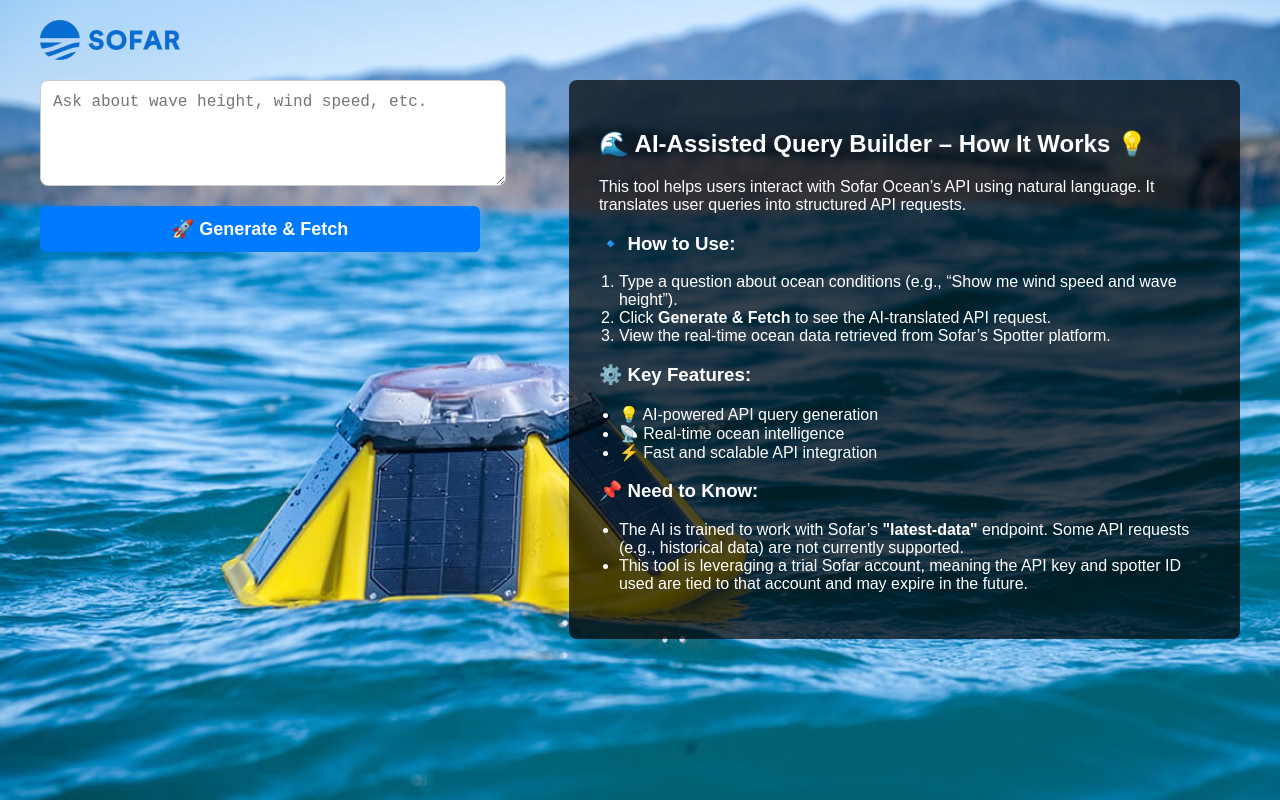
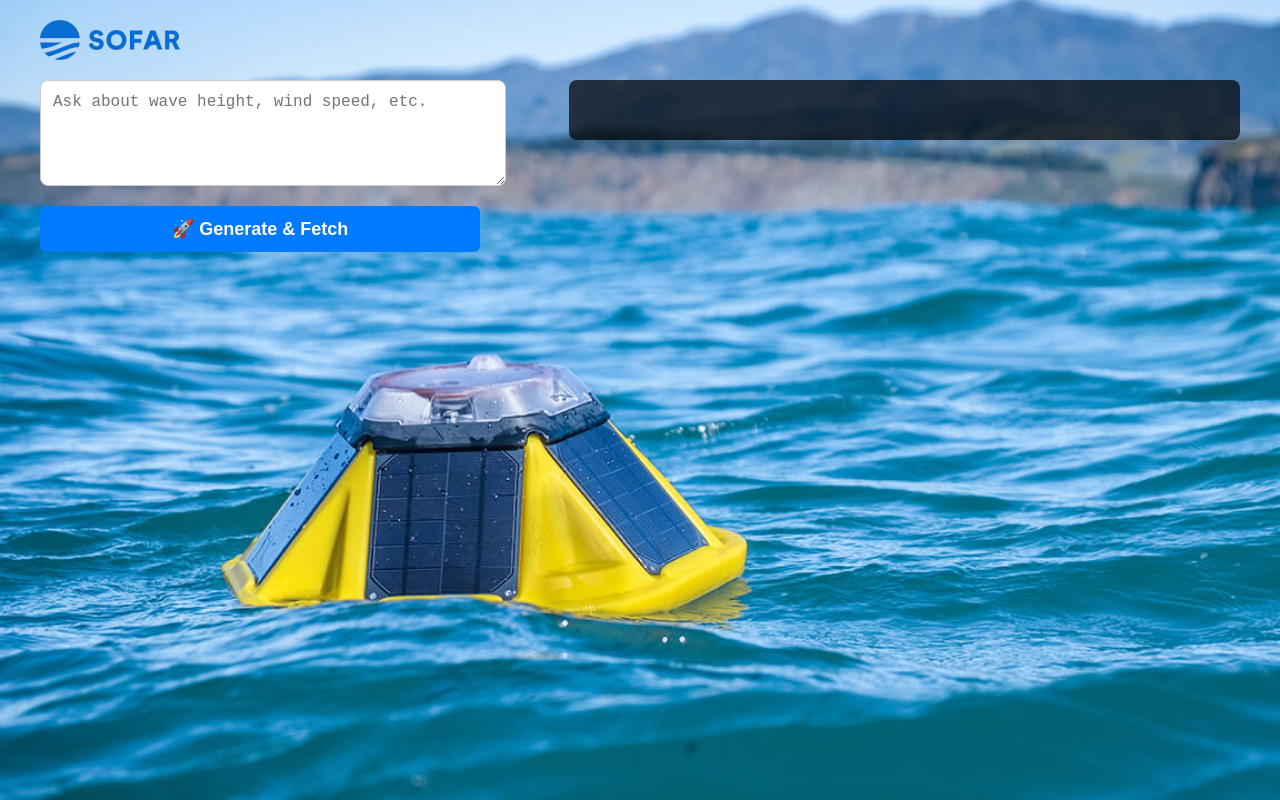
Before and after one commit to sswiderek/sofar-query-builder, a React (Create React App) app in the folder client/: page / in a window 1280 px wide. Built offline with nearby package versions, Linux system fonts and the light colour scheme.

Commit message:
Update App.js

```diff
--- a/client/src/App.js
+++ b/client/src/App.js
@@ -1,31 +1,48 @@
 import React, { useState } from "react";
-import "./App.css"; // Ensure styles are applied
-import sofarLogo from "./sofar-logo.png";
+import "./App.css";
+import sofarLogo from "sofar-logo.png";
 
 function App() {
   const [userPrompt, setUserPrompt] = useState("");
   const [apiResponse, setApiResponse] = useState(null);
   const [aiGeneratedQuery, setAiGeneratedQuery] = useState(null);
   const [apiRequestUrl, setApiRequestUrl] = useState("");
+  const [error, setError] = useState(null);
+  const [isLoading, setIsLoading] = useState(false);
 
   async function handleGenerate() {
+    // Reset all states at the start
+    setError(null);
     setApiResponse(null);
     setAiGeneratedQuery(null);
     setApiRequestUrl("");
+    setIsLoading(true);
 
     try {
+      // Step 1: Generate AI Query
       console.log("🔄 Sending request to AI Query Builder...");
-
       const queryResp = await fetch("https://sofar-backend.onrender.com/api/generate-query", {
         method: "POST",
         headers: { "Content-Type": "application/json" },
         body: JSON.stringify({ prompt: userPrompt }),
       });
 
+      if (!queryResp.ok) {
+        const errorData = await queryResp.json();
+        throw new Error(`Query generation failed: ${errorData.details || errorData.error || 'Unknown error'}`);
+      }
+
       const queryData = await queryResp.json();
       console.log("✅ AI-Generated Query:", queryData);
+
+      // Validate the query structure
+      if (!queryData.parameters) {
+        throw new Error("AI response is missing parameters structure");
+      }
+
       setAiGeneratedQuery(queryData);
 
+      // Step 2: Call Sofar API
       console.log("🔄 Sending request to Sofar API...");
       const sofarResp = await fetch("https://sofar-backend.onrender.com/api/sofar-call", {
         method: "POST",
@@ -33,38 +50,66 @@
         body: JSON.stringify({ aiQuery: queryData }),
       });
 
+      if (!sofarResp.ok) {
+        const errorData = await sofarResp.json();
+        throw new Error(`Sofar API call failed: ${errorData.error || 'Unknown error'}`);
+      }
+
       const sofarData = await sofarResp.json();
       console.log("✅ Sofar API Response:", sofarData);
+
+      // Validate Sofar response data
+      if (!sofarData.data) {
+        throw new Error("Sofar API response is missing data structure");
+      }
+
       setApiResponse(sofarData);
 
-      // Construct API URL from response
+      // Construct and validate API URL
       const queryParams = new URLSearchParams(queryData.parameters).toString();
       setApiRequestUrl(`https://api.sofarocean.com/api/latest-data?${queryParams}`);
+
     } catch (error) {
       console.error("❌ Error:", error);
+      setError(error.message);
+    } finally {
+      setIsLoading(false);
     }
   }
 
+  // Enhanced data filtering with error handling
   function filterData() {
-    if (!apiResponse || !apiResponse.data) return {};
+    if (!apiResponse?.data) return {};
 
+    try {
       const filteredData = {};
       const prompt = userPrompt.toLowerCase();
 
-    if (prompt.includes("wind")) {
-      filteredData.wind = apiResponse.data.wind ? apiResponse.data.wind[0] : null;
+      // Wind data validation
+      if (prompt.includes("wind") && apiResponse.data.wind?.length > 0) {
+        filteredData.wind = apiResponse.data.wind[0];
       }
-    if (prompt.includes("wave")) {
-      filteredData.waves = apiResponse.data.waves ? apiResponse.data.waves[0] : null;
+
+      // Wave data validation
+      if (prompt.includes("wave") && apiResponse.data.waves?.length > 0) {
+        filteredData.waves = apiResponse.data.waves[0];
       }
-    if (prompt.includes("battery")) {
+
+      // Battery data validation
+      if (prompt.includes("battery") && typeof apiResponse.data.batteryVoltage === 'number') {
         filteredData.batteryVoltage = apiResponse.data.batteryVoltage;
       }
-    if (prompt.includes("humidity")) {
+
+      // Humidity data validation
+      if (prompt.includes("humidity") && typeof apiResponse.data.humidity === 'number') {
         filteredData.humidity = apiResponse.data.humidity;
       }
 
       return filteredData;
+    } catch (error) {
+      console.error("Error filtering data:", error);
+      return {};
+    }
   }
 
   const filteredResponse = filterData();
@@ -83,53 +128,72 @@
             value={userPrompt}
             onChange={(e) => setUserPrompt(e.target.value)}
             placeholder="Ask about wave height, wind speed, etc."
+            disabled={isLoading}
           />
-          <button className="generate-btn" onClick={handleGenerate}>
-            🚀 Generate & Fetch
+          <button
+            className={`generate-btn ${isLoading ? 'loading' : ''}`}
+            onClick={handleGenerate}
+            disabled={isLoading || !userPrompt.trim()}
+          >
+            {isLoading ? '🔄 Processing...' : '🚀 Generate & Fetch'}
           </button>
 
+          {/* Error Display */}
+          {error && (
+            <div className="error-message">
+              ❌ Error: {error}
+            </div>
+          )}
+
+          {/* Loading State */}
+          {isLoading && (
+            <div className="loading-indicator">
+              🔄 Processing your request...
+            </div>
+          )}
+
+          {/* Results Display */}
           {apiResponse && (
             <div className="retrieved-data">
               <h3>📊 Retrieved Data</h3>
+              {Object.keys(filteredResponse).length === 0 ? (
+                <p>No matching data found for your query. Try asking about wind, waves, battery, or humidity.</p>
+              ) : (
+                <>
                   <p className="retrieved-data-description">
                     Here's the latest real-time ocean data based on your request:
                   </p>
                   <ul>
-                {/* Wind Data */}
                     {filteredResponse.wind && (
                       <li>
-                    🌬️ <b>Wind Speed:</b> {filteredResponse.wind.speed} m/s —
-                    Stronger winds can mean choppier waters and faster sailing speeds!
+                        🌬️ <b>Wind Speed:</b> {filteredResponse.wind.speed.toFixed(1)} m/s
                       </li>
                     )}
 
-                {/* Wave Height Data */}
                     {filteredResponse.waves && (
                       <li>
-                    🌊 <b>Wave Height:</b> {filteredResponse.waves.significantWaveHeight} m —
-                    Bigger waves could signal rough conditions or great surf!
+                        🌊 <b>Wave Height:</b> {filteredResponse.waves.significantWaveHeight.toFixed(2)} m
                       </li>
                     )}
 
-                {/* Battery Voltage */}
                     {filteredResponse.batteryVoltage !== undefined && (
                       <li>
-                    🔋 <b>Battery Voltage:</b> {filteredResponse.batteryVoltage}V —
-                    Your Spotter buoy is running on a solid charge.
+                        🔋 <b>Battery Voltage:</b> {filteredResponse.batteryVoltage.toFixed(2)}V
                       </li>
                     )}
 
-                {/* Humidity */}
                     {filteredResponse.humidity !== undefined && (
                       <li>
-                    💧 <b>Humidity:</b> {filteredResponse.humidity}% —
-                    High humidity levels can affect weather conditions and ocean evaporation.
+                        💧 <b>Humidity:</b> {filteredResponse.humidity.toFixed(1)}%
                       </li>
                     )}
                   </ul>
+                </>
+              )}
             </div>
           )}
 
+          {/* Debug Information */}
           {aiGeneratedQuery && (
             <div className="code-box">
               <h4>🧠 AI-Generated Schema:</h4>
@@ -145,36 +209,9 @@
           )}
         </div>
 
-        {/* Right Panel: How it Works Section */}
+        {/* Right Panel remains the same */}
         <div className="right-panel">
-          <h2>🌊 AI-Assisted Query Builder – How It Works 💡</h2>
-          <p>
-            This tool helps users interact with Sofar Ocean’s API using natural language. It translates user queries into structured API requests.
-          </p>
-
-          <h3>🔹 How to Use:</h3>
-          <ol>
-            <li>Type a question about ocean conditions (e.g., “Show me wind speed and wave height”).</li>
-            <li>Click <b>Generate & Fetch</b> to see the AI-translated API request.</li>
-            <li>View the real-time ocean data retrieved from Sofar’s Spotter platform.</li>
-          </ol>
-
-          <h3>⚙️ Key Features:</h3>
-          <ul>
-            <li>💡 AI-powered API query generation</li>
-            <li>📡 Real-time ocean intelligence</li>
-            <li>⚡ Fast and scalable API integration</li>
-          </ul>
-
-          <h3>📌 Need to Know:</h3>
-          <ul>
-            <li>
-              The AI is trained to work with Sofar’s <b>"latest-data"</b> endpoint. Some API requests (e.g., historical data) are not currently supported.
-            </li>
-            <li>
-              This tool is leveraging a trial Sofar account, meaning the API key and spotter ID used are tied to that account and may expire in the future.
-            </li>
-          </ul>
+          {/* ... existing right panel content ... */}
         </div>
       </div>
     </div>
```
Lines whose indentation alone changed are shown as unchanged.
